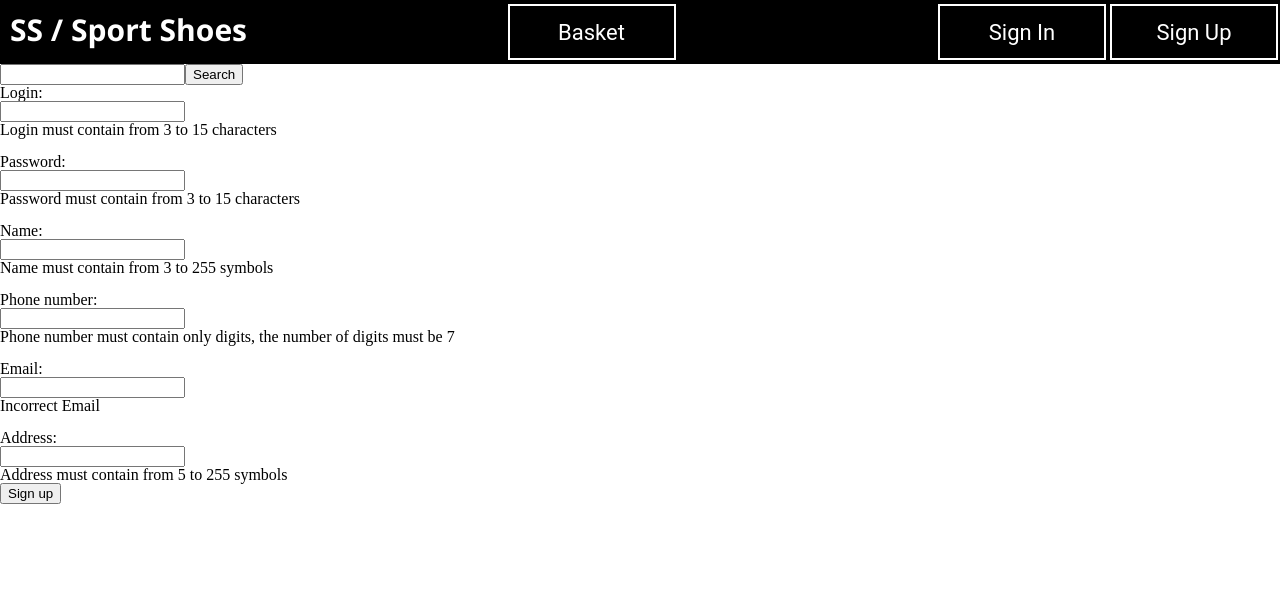
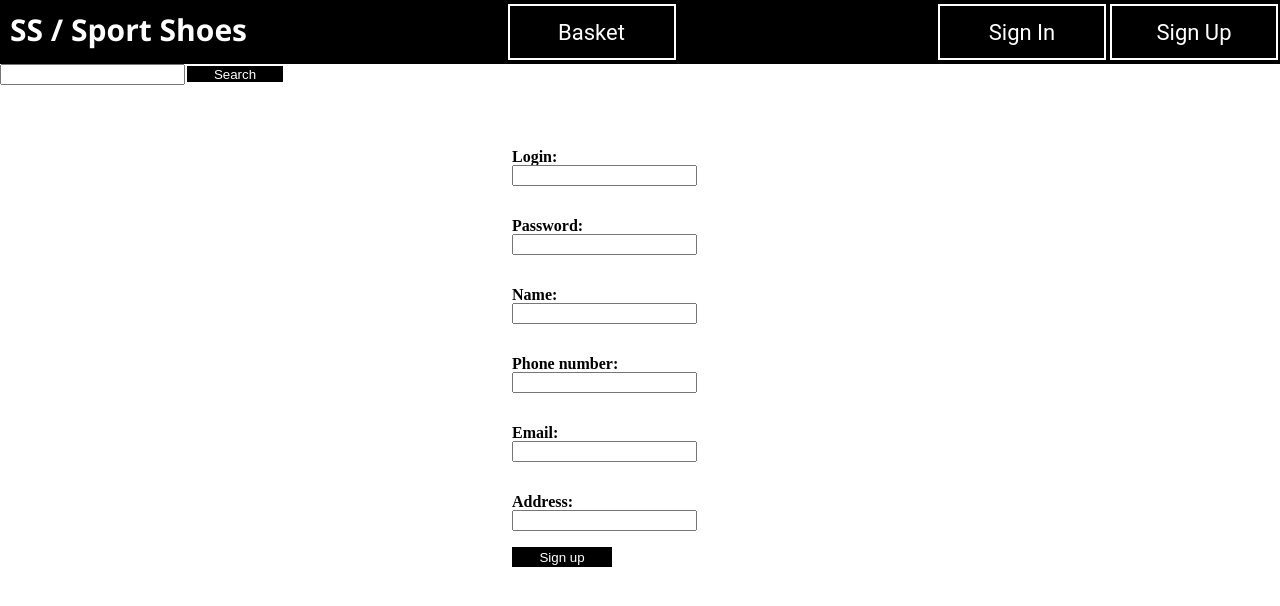
Before and after one commit to Loppik/Site-shop-of-football-merch, a React app: page /reg in a window 1280 px wide. Shown: the top 606 px of the page. Built offline with nearby package versions, Linux system fonts and the light colour scheme; the HTML template or start-up script is replaced by a standard one.

Commit message:
redesign and changed error messages

```diff
--- a/src/components/AddShoesForm/AddShoesForm.jsx
+++ b/src/components/AddShoesForm/AddShoesForm.jsx
@@ -167,7 +167,7 @@ class AddShoesForm extends Component {
               type="text"
               name="price"
               error={erPrice}
-              validationDescription="Incorrect price format"
+              validationDescription="Price must be a number"
               onChange={this.onChangePrice}
             />
             <div className="bottom-buttons">
--- a/src/components/Basket/Orderer.jsx
+++ b/src/components/Basket/Orderer.jsx
@@ -2,9 +2,11 @@ import React, { Component } from 'react';
 import { connect } from 'react-redux';
 import Input from '../UI/Input/Input';
 import Button from '../UI/Button/Button';
+import InfoWindow from '../InfoWindow/InfoWindow'
 
 import axios from '../../axios';
 import validation from '../../validation/validation';
+
 
 import './orderer.css';
 
@@ -15,19 +17,20 @@ class Orderer extends Component {
     email: '',
     address: '',
     wishes: '',
-    erUserName: true,
-    erPhoneNumber: true,
-    erEmail: true,
-    erAddress: true,
-    erWishes: true,
+    erUserName: false,
+    erPhoneNumber: false,
+    erEmail: false,
+    erAddress: false,
+    erWishes: false,
+    serverError: '',
   }
 
   componentDidMount() {
     this.setState({
-      userName: this.props.user.name,
-      phoneNumber: this.props.user.phoneNumber,
-      email: this.props.user.email,
-      address: this.props.user.address,
+      userName: this.props.user.name || '',
+      phoneNumber: this.props.user.phoneNumber || '',
+      email: this.props.user.email || '',
+      address: this.props.user.address || '',
     });
   }
 
@@ -78,8 +81,14 @@ class Orderer extends Component {
   }
 
   onOrderShoes =  async (event) => {
-    const { erUserName, erPhoneNumber, erEmail, erAddress, erWishes } = this.state;
-    if (!erUserName && !erPhoneNumber && !erEmail && !erAddress && !erWishes) {
+    const { userName, phoneNumber, email, address, wishes } = this.state;
+    console.log(userName)
+    if (validation.isInvalidName(userName) || validation.isInvalidPhoneNumber(phoneNumber) || validation.isInvalidEmail(email) || validation.isInvalidAddress(address) || validation.isInvalidWishes(wishes)) {
+      this.setState({ serverError: 'Fill in the fields'});
+      setTimeout(() => {
+        this.setState({ serverError: ''});
+      }, 3000);
+    } else {
       const commonPrice = this.props.products.reduce((sum, cur) => sum + cur.price, 0);
       const shoes = [];
       this.props.products.forEach((sh) => {
@@ -105,9 +114,10 @@ class Orderer extends Component {
 
   render() {
     const { userName, phoneNumber, email, address, wishes } = this.state;
-    const { erUserName, erPhoneNumber, erEmail, erAddress, erWishes } = this.state;
+    const { erUserName, erPhoneNumber, erEmail, erAddress, erWishes, serverError } = this.state;
     return (
       <div className="orderer">
+        <div>
           <Input
             value={userName}
             label="Name"
@@ -115,8 +125,10 @@ class Orderer extends Component {
             name="userName"
             onChange={this.onChangeName}
             error={erUserName}
-          validationDescription="Login must contain from 3 to 15 characters"
+            validationDescription="Login must contain from 3 to 255 characters"
           />
+        </div>
+        <div>
           <Input
             value={phoneNumber}
             label="Phone number"
@@ -126,6 +138,8 @@ class Orderer extends Component {
             error={erPhoneNumber}
             validationDescription="Phone number must contain only digits, the number of digits must be 7"
           />
+        </div>
+        <div>
           <Input
             value={email}
             label="Email"
@@ -135,6 +149,8 @@ class Orderer extends Component {
             error={erEmail}
             validationDescription="Incorrect Email"
           />
+        </div>
+        <div>
           <Input
             value={address}
             label="Address"
@@ -144,6 +160,8 @@ class Orderer extends Component {
             error={erAddress}
             validationDescription="Address must contain from 5 to 255 symbols"
           />
+        </div>
+        <div>
           <Input
             value={wishes}
             label="Wishes"
@@ -153,12 +171,14 @@ class Orderer extends Component {
             error={erWishes}
             validationDescription="Wishes must contain until 100 characters"
           />
+        </div>
         <div className="order-btn">
           <Button
             text="Buy"
             onClick={this.onOrderShoes}
           />
         </div>
+        <InfoWindow text={serverError} />
       </div>
     );
   }
--- a/src/components/Basket/ShoesCard.jsx
+++ b/src/components/Basket/ShoesCard.jsx
@@ -25,7 +25,7 @@ class ShoesCard extends Component {
     if (shoes == null) { return <p></p> }
     return (
       <div className="card">
-        <img className="image" src={`${API_URL}images/${shoes.imageUrl}`} />
+        <img className="image" src={`${API_URL}images/${shoes.imageName}`} />
         <div className="text">
           <Link to={`/fb/${shoes._id}`}>
             {shoes.name}
--- a/src/components/Basket/shoesCard.css
+++ b/src/components/Basket/shoesCard.css
@@ -1,11 +1,12 @@
 .card {
   height: 15%;
-  background-color: rgb(128, 128, 128);
+  border: 2px solid black;
   display: flex;
   flex-direction: row;
   align-items: center;
   justify-content: space-around;
   margin-top: 20px;
+  margin-left: 5%;
 }
 
 .image {
--- a/src/components/Login/Login.jsx
+++ b/src/components/Login/Login.jsx
@@ -7,16 +7,19 @@ import validation from '../../validation/validation';
 
 import InfoWindow from '../InfoWindow/InfoWindow';
 
+import './login.css';
+
 class Login extends Component {
   state = {
     login: '',
     password: '',
-    erLogin: true,
-    erPassword: true,
+    erLogin: false,
+    erPassword: false,
     redirect: false,
     redirectPath: '',
     serverError: '',
   };
+
 
   onChangeLogin = (event) => {
     if (validation.isInvalidLogin(event.target.value)) {
@@ -48,7 +51,12 @@ class Login extends Component {
       password,
     } = this.state;
 
-    if (!erLogin && !erPassword) {
+    if (validation.isInvalidLogin(login) || validation.isInvalidPassword(password)) {
+      this.setState({ serverError: 'Fill in the fields'});
+      setTimeout(() => {
+        this.setState({ serverError: ''});
+      }, 3000);
+    } else {
       const obj = {
         login,
         password,
@@ -76,11 +84,6 @@ class Login extends Component {
           this.setState({ redirect: true, redirectPath: '/' });
         }
       }
-    } else {
-      this.setState({ serverError: 'Fill in the fields'});
-      setTimeout(() => {
-        this.setState({ serverError: ''});
-      }, 3000);
     }
   }
 
@@ -92,20 +95,20 @@ class Login extends Component {
 
     const { erLogin, erPassword, serverError } = this.state;
     return (
-      <div>
-        <label htmlFor="login">
+      <div className="loginForm">
+        <label htmlFor="login" className="inpForm">
           <p>Login:</p>
           <input type="text" name="login" onChange={this.onChangeLogin} />
         </label>
         <br />
-        {erLogin && <p>Login must contain from 3 to 15 characters</p>}
+        {erLogin && <p className="erPC">Login must contain from 3 to 15 characters</p>}
         <br />
-        <label htmlFor="password">
+        <label htmlFor="password" className="inpForm">
           <p>Password:</p>
           <input name="password" type="password" onChange={this.onChangePassword} />
         </label>
         <br />
-        {erPassword && <p>Password must contain from 3 to 15 characters</p>}
+        {erPassword && <p className="erPC">Password must contain from 3 to 15 characters</p>}
         <br />
         <button type="button" onClick={this.signIn}>Sign in</button>
         <InfoWindow text={serverError} />
--- /dev/null
+++ b/src/components/Login/login.css
@@ -0,0 +1,30 @@
+.loginForm {
+  width: 100%;
+  height: 100%;
+  display: flex;
+  flex-direction: column;
+  margin-top: 20%;
+}
+
+.loginForm button {
+  width: 100px;
+  height: 20px;
+  margin-left: 40%;
+  background-color: black;
+  border: 2px solid black;
+  color: white;
+}
+
+.erP {
+  color: red;
+}
+
+.erPC {
+  margin-left: 40%;
+  color: red;
+}
+
+.inpForm {
+  font-weight: bold;
+  margin-left: 40%;
+}
--- a/src/components/Registration/Registration.jsx
+++ b/src/components/Registration/Registration.jsx
@@ -5,6 +5,8 @@ import axios from '../../axios';
 import InfoWindow from '../InfoWindow/InfoWindow';
 
 import validation from '../../validation/validation';
+
+import './registration.css';
 
 class Registration extends Component {
   constructor(props) {
@@ -16,12 +18,12 @@ class Registration extends Component {
       phoneNumber: null,
       email: '',
       address: '',
-      erLogin: true,
-      erPassword: true,
-      erName: true,
-      erPhoneNumber: true,
-      erEmail: true,
-      erAddress: true,
+      erLogin: false,
+      erPassword: false,
+      erName: false,
+      erPhoneNumber: false,
+      erEmail: false,
+      erAddress: false,
       redirect: false,
       redirectPath: null,
       serverError: '',
@@ -96,9 +98,14 @@ class Registration extends Component {
 
   signUp = () => {
     const {
-      erLogin, erPassword, erPhoneNumber, erAddress, erName, erEmail,
+      login, password, phoneNumber, address, name, email
     } = this.state;
-    if (!erLogin && !erPassword && !erPhoneNumber && !erAddress && !erName && !erEmail) {
+    if (validation.isInvalidLogin(login) || validation.isInvalidPassword(password) || validation.isInvalidPhoneNumber(phoneNumber) || validation.isInvalidAddress(address) || validation.isInvalidName(name) || validation.isInvalidEmail(email)) {
+      this.setState({ serverError: 'Fill in the fields'});
+      setTimeout(() => {
+        this.setState({ serverError: ''});
+      }, 3000);
+    } else {
       const { login, password, phoneNumber, address, name, email } = this.state;
       const obj = {
         login,
@@ -125,11 +132,7 @@ class Registration extends Component {
           console.log(err);
           this.setState({ serverError: err });
         });
-    } else {
-      this.setState({ serverError: 'Fill in the fields'});
-      setTimeout(() => {
-        this.setState({ serverError: ''});
-      }, 3000);
+
     }
   }
 
@@ -148,48 +151,48 @@ class Registration extends Component {
       erAddress,
     } = this.state;
     return (
-      <div>
-        <label htmlFor="login">
+      <div className="regForm">
+        <label htmlFor="login" className="inpForm">
           <p>Login:</p>
           <input type="text" id="login" onChange={this.onChangeLogin} />
         </label>
         <br />
-        {erLogin && <p>Login must contain from 3 to 15 characters</p>}
+        {erLogin && <p className="erPC">Login must contain from 3 to 15 characters</p>}
         <br />
-        <label htmlFor="password">
+        <label htmlFor="password" className="inpForm">
           <p>Password:</p>
           <input type="password" id="password" onChange={this.onChangePassword} />
         </label>
         <br />
-        {erPassword && <p>Password must contain from 3 to 15 characters</p>}
+        {erPassword && <p className="erPC">Password must contain from 3 to 15 characters</p>}
         <br />
-        <label htmlFor="name">
+        <label htmlFor="name" className="inpForm">
           <p>Name:</p>
           <input type="text" id="name" onChange={this.onChangeName} />
         </label>
         <br />
-        {erName && <p>Name must contain from 3 to 255 symbols</p>}
+        {erName && <p className="erPC">Name must contain from 3 to 255 symbols</p>}
         <br />
-        <label htmlFor="phoneNumber">
+        <label htmlFor="phoneNumber" className="inpForm">
           <p>Phone number:</p>
           <input type="text" id="phoneNumber" onChange={this.onChangePhoneNumber} />
         </label>
         <br />
-        {erPhoneNumber && <p>Phone number must contain only digits, the number of digits must be 7</p>}
+        {erPhoneNumber && <p className="erPC">Phone number must contain only digits, the number of digits must be 7</p>}
         <br />
-        <label htmlFor="email">
+        <label htmlFor="email" className="inpForm">
           <p>Email:</p>
           <input type="email" id="email" onChange={this.onChangeEmail} />
         </label>
         <br />
-        {erEmail && <p>Incorrect Email</p>}
+        {erEmail && <p className="erPC">Incorrect Email</p>}
         <br />
-        <label htmlFor="address">
+        <label htmlFor="address" className="inpForm">
           <p>Address:</p>
           <input type="text" id="address" onChange={this.onChangeAddress} />
         </label>
         <br />
-        {erAddress && <p>Address must contain from 5 to 255 symbols</p>}
+        {erAddress && <p className="erPC">Address must contain from 5 to 255 symbols</p>}
         <button type="button" onClick={this.signUp}>Sign up</button>
         <InfoWindow text={serverError} />
       </div>
--- /dev/null
+++ b/src/components/Registration/registration.css
@@ -0,0 +1,16 @@
+.regForm {
+  width: 100%;
+  height: 100%;
+  display: flex;
+  flex-direction: column;
+  margin-top: 5%;
+}
+
+.regForm button {
+  width: 100px;
+  height: 20px;
+  margin-left: 40%;
+  background-color: black;
+  border: 2px solid black;
+  color: white;
+}
--- a/src/components/Search/Search.jsx
+++ b/src/components/Search/Search.jsx
@@ -29,12 +29,14 @@ class Search extends Component {
       return <Redirect to={`/find/${findText}`} />;
     }
     return (
-      <div>
+      <div className="search">
         <input value={findText} onChange={this.onChange} />
-        <Button
-          text="Search"
-          onClick={this.onSearch}
-        />
+        <div className="searchBtn">
+          <Button
+            text="Search"
+            onClick={this.onSearch}
+          />
+        </div>
       </div>
     )
   }
--- a/src/components/Search/search.css
+++ b/src/components/Search/search.css
@@ -1,4 +1,12 @@
-.searchBtn {
+.searchBtn button {
   width: 100px;
   height: 20px;
+  background-color: black;
+  border: 2px solid white;
+  color: white;
 }
+
+.search {
+  display: flex;
+  flex-direction: row;
+}
--- a/src/components/UI/Input/Input.jsx
+++ b/src/components/UI/Input/Input.jsx
@@ -6,10 +6,10 @@ const Input = (props) => {
   const { label, type, name, onChange, value, error, validationDescription } = props;
 
   return (
-    <label htmlFor={name}>
+    <label htmlFor={name} className="inpForm">
       <p>{label}:</p>
       <input type={type} name={name} value={value} onChange={onChange} />
-      {error && <p>{validationDescription}</p>}
+      {error && <p className="erP">{validationDescription}</p>}
     </label>
   );
 };
```
Also changed, not shown: src/components/Basket/orderer.css (+7 -3 lines). Lines whose indentation alone changed are shown as unchanged.
